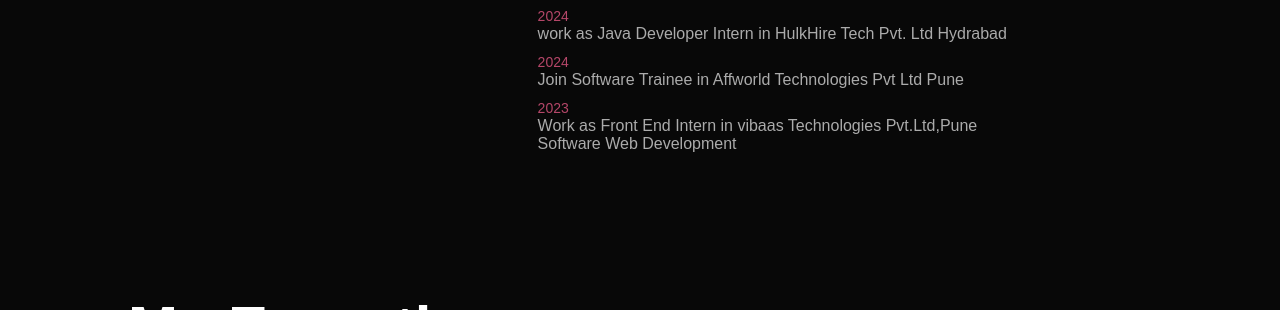
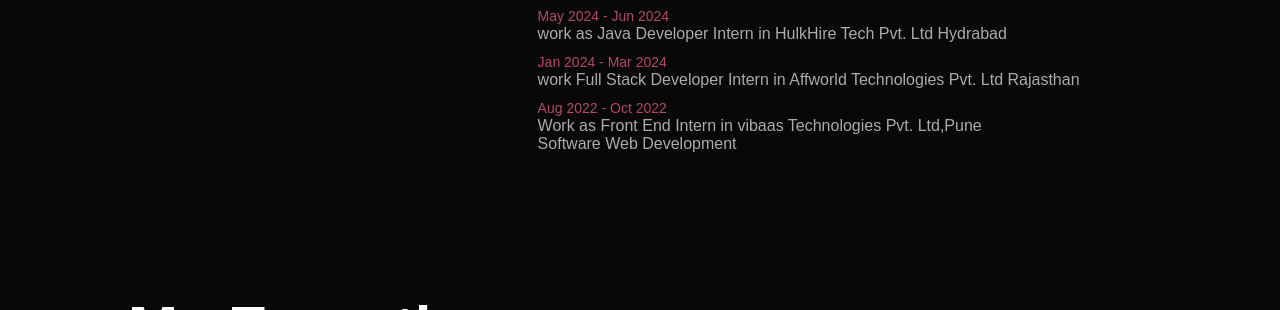
Before and after one commit to imjayeshpatil/portfolio, a plain HTML site: page index.html in a window 1280 px wide. Both pictures are taken after a click on the element "EXPERIANCE". Shown: the part 1187-1497 px from the top of the page. Drawn offline with Linux system fonts and the light colour scheme.

Commit message:
Update index.html

```diff
--- a/index.html
+++ b/index.html
@@ -58,9 +58,9 @@
                     <div class="tab-contents" id="experiance">
                         <ul>
                             <li><span>2024</span><br> work as Junior Java Developer in EagleByte Solutions Pvt. Ltd Nashik</li>
-                            <li><span>2024</span><br> work as Java Developer Intern in HulkHire Tech Pvt. Ltd Hydrabad</li>
-                            <li><span>2024</span><br>Join Software Trainee in Affworld Technologies Pvt Ltd Pune</li>
-                            <li><span>2023</span><br>Work as Front End Intern in vibaas Technologies Pvt.Ltd,Pune<br>Software Web Development</li>
+                            <li><span>May 2024 - Jun 2024</span><br> work as Java Developer Intern in HulkHire Tech Pvt. Ltd Hydrabad</li>
+                            <li><span>Jan 2024 - Mar 2024</span><br>work Full Stack Developer Intern in Affworld Technologies Pvt. Ltd Rajasthan</li>
+                            <li><span>Aug 2022 - Oct 2022</span><br>Work as Front End Intern in vibaas Technologies Pvt. Ltd,Pune<br>Software Web Development</li>
                         </ul>
                     </div>
                     <div class="tab-contents" id="education">
```
